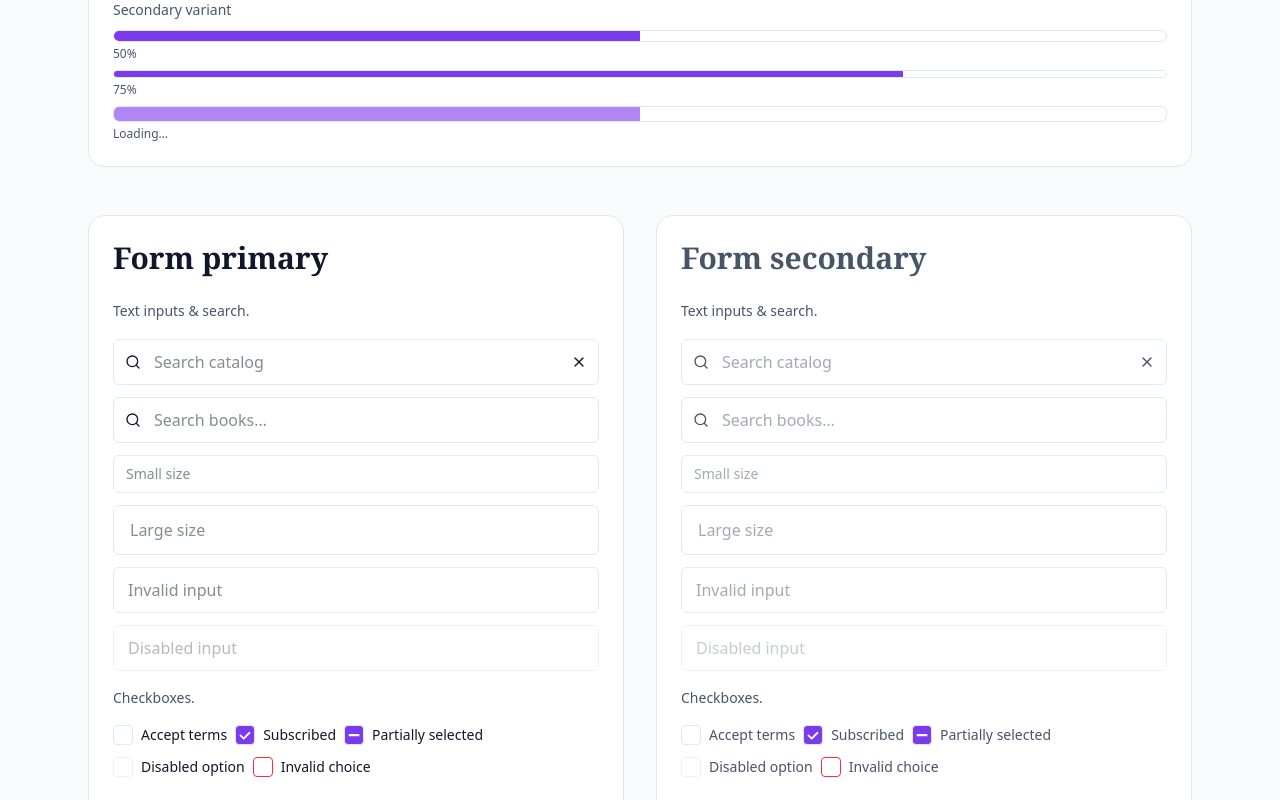
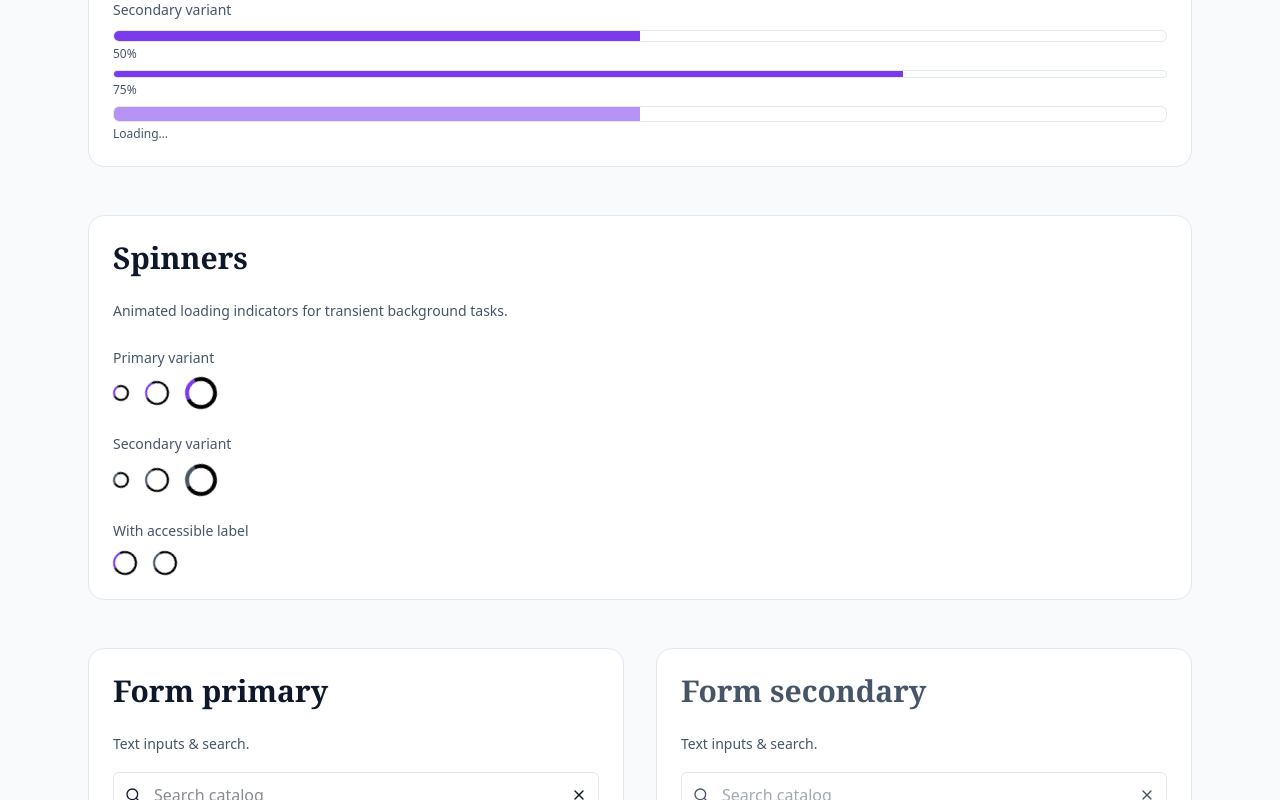
Before and after one commit to nova-collective/andromeda, a Next.js app: page /vds in a window 1280 px wide. Shown: the part 3338-4138 px from the top of the page. Built offline with nearby package versions, Linux system fonts and the light colour scheme.

Commit message:
feat(AN-21): spinner component

```diff
--- /dev/null
+++ b/src/app/components/atoms/Spinner/Spinner.tsx
@@ -0,0 +1,47 @@
+import React from 'react';
+import type { HTMLAttributes } from 'react';
+
+export type SpinnerSize = 'sm' | 'md' | 'lg';
+export type SpinnerVariant = 'primary' | 'secondary';
+
+export interface SpinnerProps extends HTMLAttributes<HTMLDivElement> {
+  size?: SpinnerSize;
+  variant?: SpinnerVariant;
+  /** Optional accessible label (sr-only). Defaults to "Loading" */
+  label?: string;
+}
+
+const sizeClasses: Record<SpinnerSize, string> = {
+  sm: 'h-4 w-4 border-2',
+  md: 'h-6 w-6 border-2',
+  lg: 'h-8 w-8 border-4'
+};
+
+const variantClasses: Record<SpinnerVariant, string> = {
+  primary: 'border-[color:var(--border)] border-t-[color:var(--link-color)]',
+  secondary: 'border-[color:var(--border)] border-t-[color:var(--text-secondary)]'
+};
+
+export const Spinner: React.FC<SpinnerProps> = ({
+  size = 'md',
+  variant = 'primary',
+  label = 'Loading',
+  className,
+  ...rest
+}) => {
+  const classes = [
+    'inline-block rounded-full animate-spin',
+    sizeClasses[size],
+    variantClasses[variant],
+    'ease-linear',
+    className
+  ].filter(Boolean).join(' ');
+
+  return (
+    <div role="status" aria-live="polite" className={classes} {...rest}>
+      <span className="sr-only">{label}</span>
+    </div>
+  );
+};
+
+export default Spinner;
--- /dev/null
+++ b/src/app/components/atoms/Spinner/index.ts
@@ -0,0 +1 @@
+export { Spinner, type SpinnerProps, type SpinnerSize, type SpinnerVariant } from './Spinner';
--- a/src/app/components/atoms/index.ts
+++ b/src/app/components/atoms/index.ts
@@ -86,3 +86,7 @@ export type { AvatarProps, AvatarSize, AvatarVariant } from './Avatar';
 // ProgressBar Atom
 export { ProgressBar } from './ProgressBar';
 export type { ProgressBarProps, ProgressBarSize, ProgressBarVariant } from './ProgressBar';
+
+// Spinner Atom
+export { Spinner } from './Spinner';
+export type { SpinnerProps, SpinnerSize, SpinnerVariant } from './Spinner';
--- a/src/app/components/index.tsx
+++ b/src/app/components/index.tsx
@@ -1,4 +1,4 @@
-import { Button, Heading, Paragraph, Label, Caption, Link, TextInput, TextArea, Checkbox, RadioButton, Dropdown, Toggle, SearchInput, Avatar, ProgressBar } from './atoms';
+import { Button, Heading, Paragraph, Label, Caption, Link, TextInput, TextArea, Checkbox, RadioButton, Dropdown, Toggle, SearchInput, Avatar, ProgressBar, Spinner } from './atoms';
 import { Card, Header, UserProfile } from './organisms';
 import { ThemeProvider, useTheme } from './providers';
 import { WithAuth } from './services';
@@ -15,6 +15,7 @@ export {
     SearchInput,
     Avatar,
     ProgressBar,
+    Spinner,
     GridLayout,
     Header,
     Heading,
--- a/src/app/vds/page.tsx
+++ b/src/app/vds/page.tsx
@@ -3,7 +3,7 @@ import React, { useState } from 'react';
 
 import { Wallet, ArrowRight, Heart, Search } from 'lucide-react';
 
-import { Button, Header, Card, Heading, Paragraph, Label, Caption, Link, TextInput, TextArea, Checkbox, RadioButton, Dropdown, Toggle, SearchInput, Avatar, ProgressBar } from '@/app/components';
+import { Button, Header, Card, Heading, Paragraph, Label, Caption, Link, TextInput, TextArea, Checkbox, RadioButton, Dropdown, Toggle, SearchInput, Avatar, ProgressBar, Spinner } from '@/app/components';
 
 export default function VDSPage() {
   return (
@@ -347,6 +347,41 @@ function Tabs() {
               </div>
             </div>
 
+            {/* Spinners */}
+            <div className="grid gap-8 md:grid-cols-1">
+              <div className="rounded-2xl bg-primary border border-color p-6 flex flex-col gap-6 shadow-card">
+                <header className="flex items-center justify-between">
+                  <Heading level={2} className="text-lg font-serif font-semibold">Spinners</Heading>
+                </header>
+                <Paragraph size="sm" muted className="text-secondary">Animated loading indicators for transient background tasks.</Paragraph>
+                <div className="space-y-6">
+                  <div className="space-y-2">
+                    <Paragraph size="sm" muted className="text-secondary">Primary variant</Paragraph>
+                    <div className="flex items-center gap-4">
+                      <Spinner size="sm" />
+                      <Spinner />
+                      <Spinner size="lg" />
+                    </div>
+                  </div>
+                  <div className="space-y-2">
+                    <Paragraph size="sm" muted className="text-secondary">Secondary variant</Paragraph>
+                    <div className="flex items-center gap-4">
+                      <Spinner variant="secondary" size="sm" />
+                      <Spinner variant="secondary" />
+                      <Spinner variant="secondary" size="lg" />
+                    </div>
+                  </div>
+                  <div className="space-y-2">
+                    <Paragraph size="sm" muted className="text-secondary">With accessible label</Paragraph>
+                    <div className="flex items-center gap-4">
+                      <Spinner label="Loading data" />
+                      <Spinner variant="secondary" label="Fetching books" />
+                    </div>
+                  </div>
+                </div>
+              </div>
+            </div>
+
             {/* Form */}
             <div className="grid gap-8 md:grid-cols-2">
               <div className="rounded-2xl bg-primary border border-color p-6 flex flex-col gap-6 shadow-card">
```
Also changed, not shown: src/app/components/atoms/Spinner/README.md (added), 1 other file (tests, documents, lock files or other folders).
